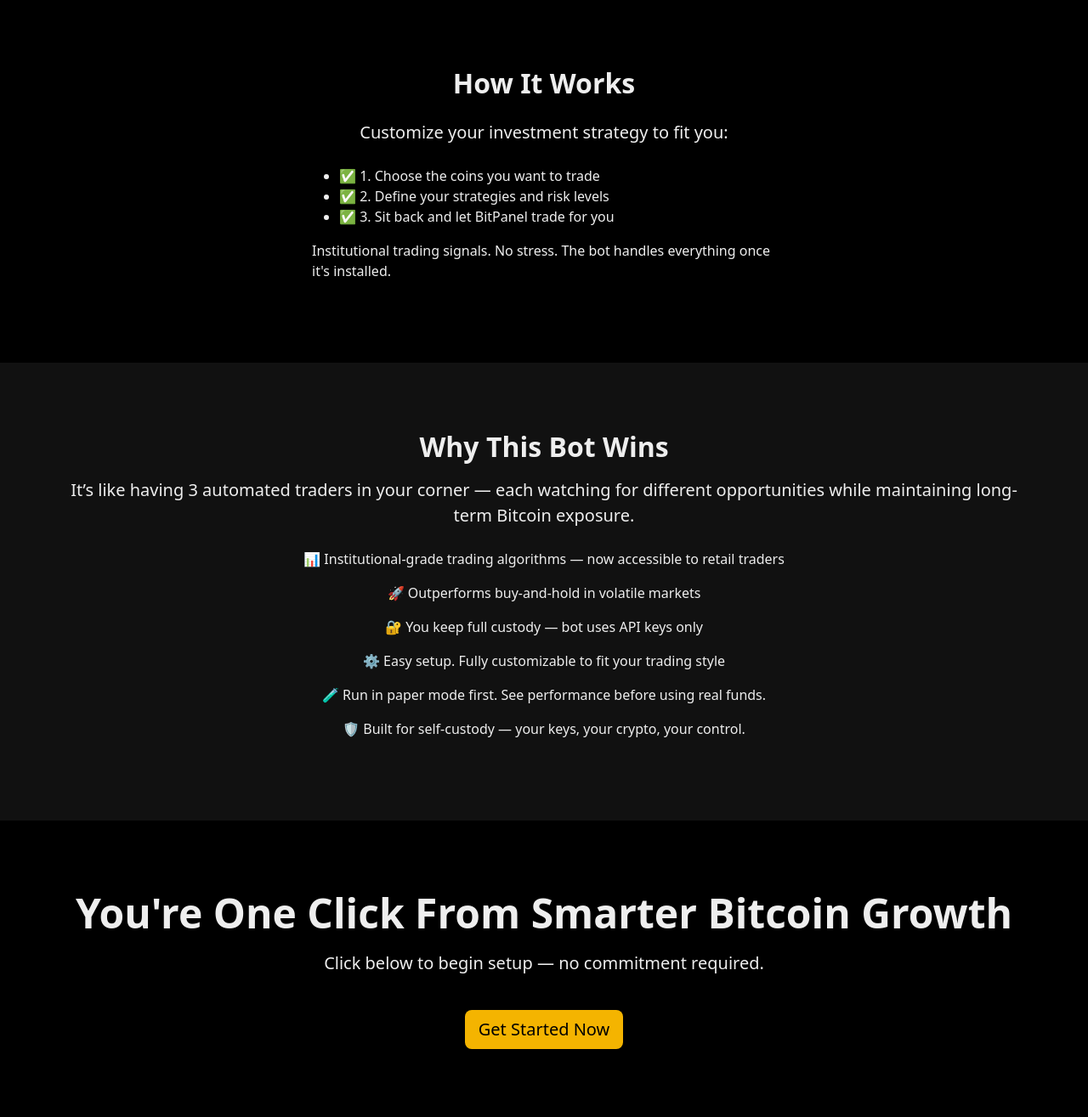
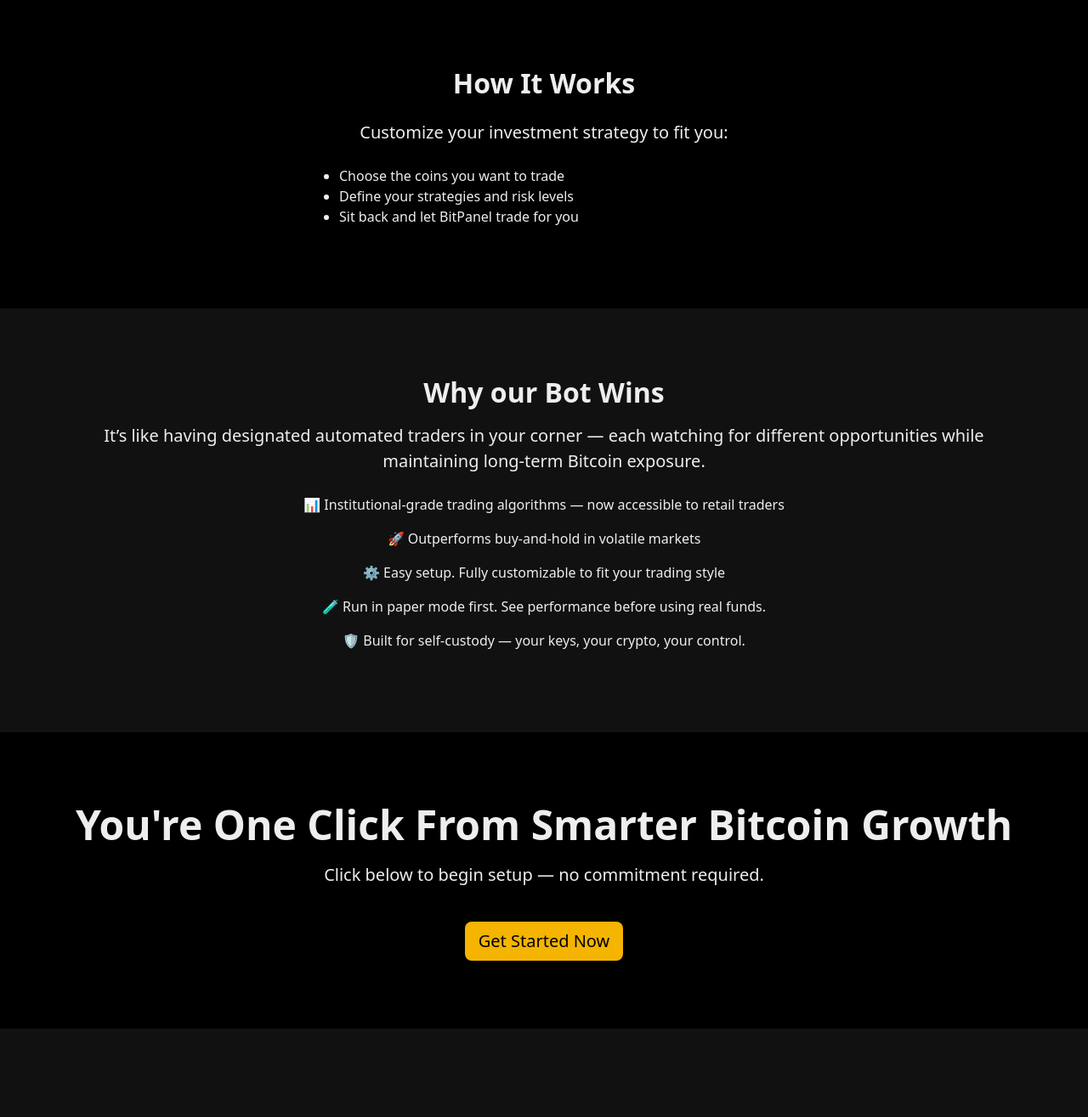
Before and after one commit to defazio75/bitpanel-landing, a Flask app: page / in a window 1280 px wide. Shown: the part 300-1615 px from the top of the page at 85% size. After the commit the page ends 1511 px from the top, so only its background shows below. Run offline with Flask 3, Linux system fonts and the light colour scheme.

Commit message:
Update index.html

```diff
--- a/templates/index.html
+++ b/templates/index.html
@@ -41,11 +41,10 @@
         <div class="row justify-content-center mt-4">
             <div class="col-md-6 text-start">
                 <ul>
-                    <li>✅ 1. Choose the coins you want to trade</li>
-                    <li>✅ 2. Define your strategies and risk levels</li>
-                    <li>✅ 3. Sit back and let BitPanel trade for you</li>
+                    <li> Choose the coins you want to trade</li>
+                    <li> Define your strategies and risk levels</li>
+                    <li> Sit back and let BitPanel trade for you</li>
                 </ul>
-                <p class="mt-3">Institutional trading signals. No stress. The bot handles everything once it's installed.</p>
             </div>
         </div>
     </div>
@@ -54,12 +53,11 @@
 <!-- WHY IT WINS -->
 <section class="section">
     <div class="container text-center">
-        <h2 class="fw-bold">Why This Bot Wins</h2>
-        <p class="lead mt-3">It’s like having 3 automated traders in your corner — each watching for different opportunities while maintaining long-term Bitcoin exposure.</p>
+        <h2 class="fw-bold">Why our Bot Wins</h2>
+        <p class="lead mt-3">It’s like having designated automated traders in your corner — each watching for different opportunities while maintaining long-term Bitcoin exposure.</p>
         <div class="mt-4">
             <p>📊 Institutional-grade trading algorithms — now accessible to retail traders</p>
             <p>🚀 Outperforms buy-and-hold in volatile markets</p>
-            <p>🔐 You keep full custody — bot uses API keys only</p>
             <p>⚙️ Easy setup. Fully customizable to fit your trading style</p>
             <p>🧪 Run in paper mode first. See performance before using real funds.</p>
             <p>🛡️ Built for self-custody — your keys, your crypto, your control.</p>
```
